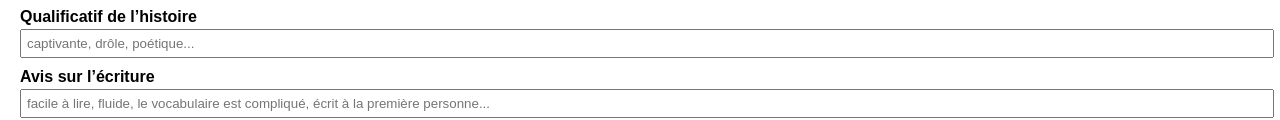
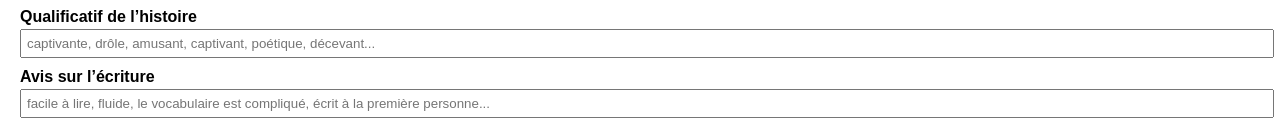
Before and after one commit to Cdiclorisseaux/version3, a plain HTML site: page index.html in a window 1280 px wide. Shown: the part 791-911 px from the top of the page. Drawn offline with Linux system fonts and the light colour scheme.

Commit message:
Update index.html

```diff
--- a/index.html
+++ b/index.html
@@ -63,7 +63,7 @@
       <span data-value="1">★</span><span data-value="2">★</span><span data-value="3">★</span><span data-value="4">★</span><span data-value="5">★</span>
     </div>
     <label>Qualificatif de l’histoire</label>
-    <input type="text" id="qualificatif" placeholder="captivante, drôle, poétique...">
+    <input type="text" id="qualificatif" placeholder="captivante, drôle, amusant, captivant, poétique, décevant...">
     <label>Avis sur l’écriture</label>
     <input type="text" id="ecriture" placeholder="facile à lire, fluide, le vocabulaire est compliqué, écrit à la première personne...">
     <label>L'objectif du livre est de...</label>
```
